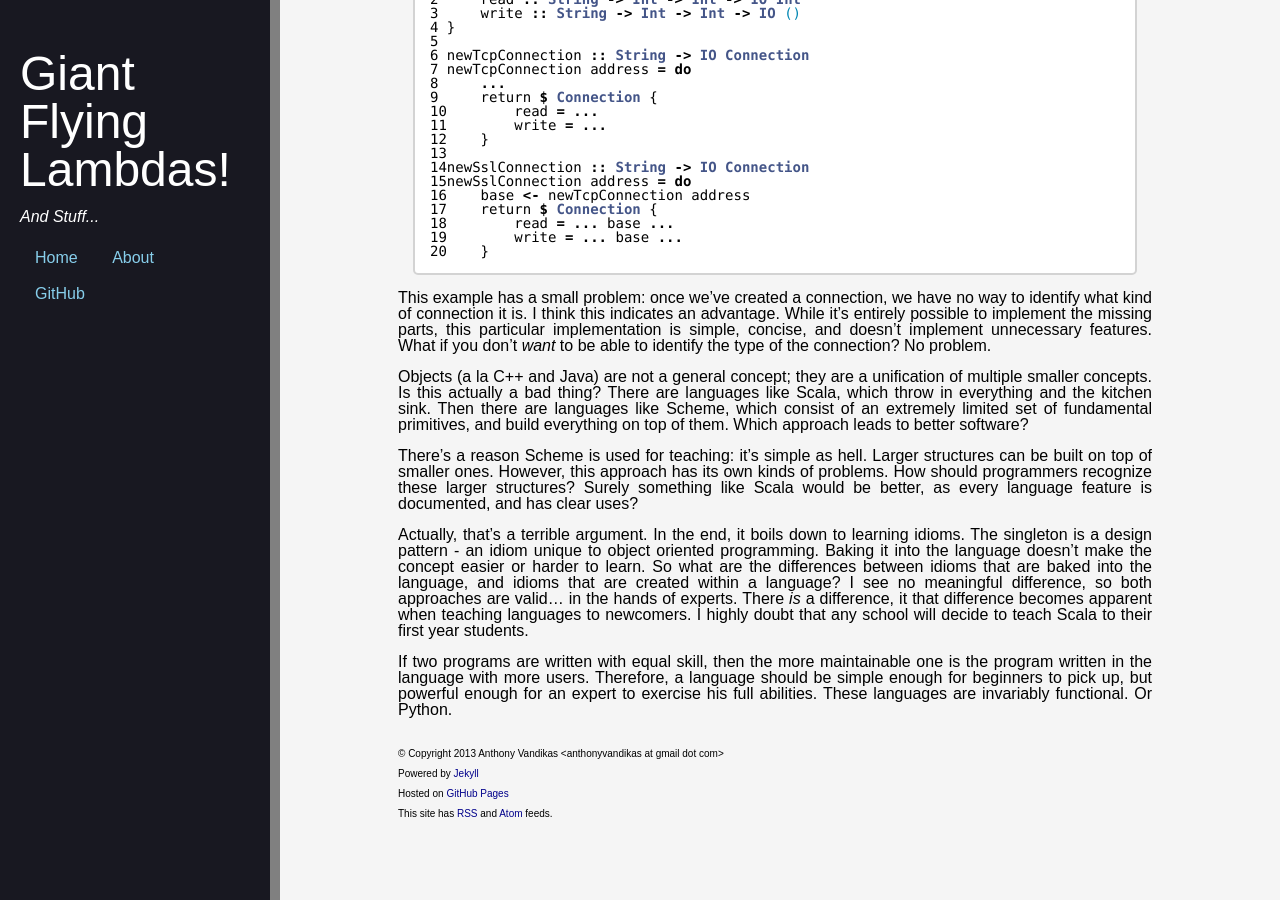
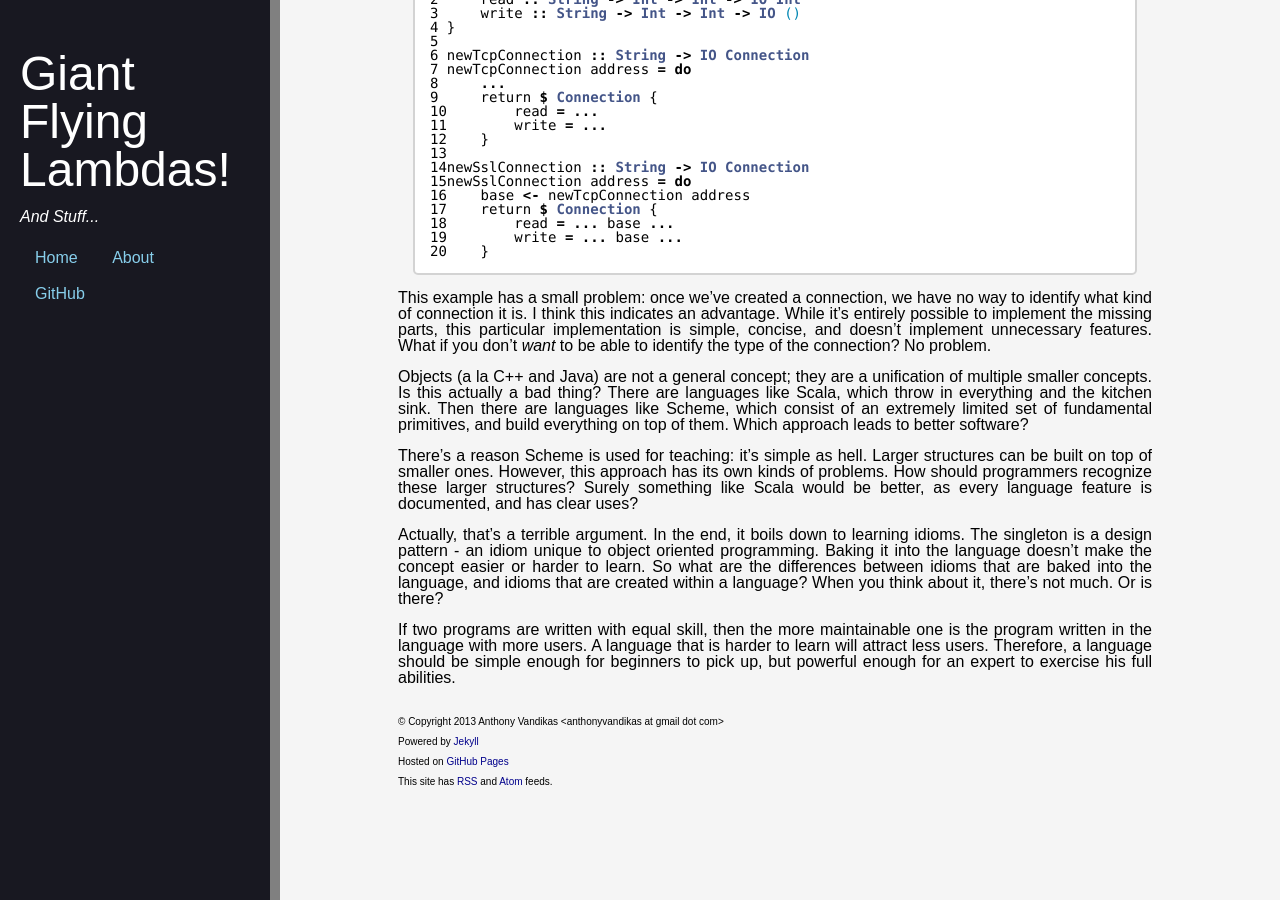
Before and after one commit to YellPika/YellPika.github.io, a Jekyll site: the page built from _posts/2013-12-09-the-perfect-language-paradigms.md, in a window 1280 px wide and 900 px high, scrolled down 858 px. Built offline with Jekyll 4.4.1, drawn with Linux system fonts in a browser that asks for light colours; Markdown is read by kramdown in place of the engine named in the settings.

Commit message:
Small update...

```diff
--- a/_posts/2013-12-09-the-perfect-language-paradigms.md
+++ b/_posts/2013-12-09-the-perfect-language-paradigms.md
@@ -97,17 +97,14 @@ Actually, that's a terrible argument. In the end, it boils down to learning
 idioms. The singleton is a design pattern - an idiom unique to object oriented
 programming. Baking it into the language doesn't make the concept easier or
 harder to learn. So what are the differences between idioms that are baked into
-the language, and idioms that are created within a language? I see no meaningful
-difference, so both approaches are valid... in the hands of experts. There _is_
-a difference, it that difference becomes apparent when teaching languages to
-newcomers. I highly doubt that any school will decide to teach Scala to their
-first year students.
+the language, and idioms that are created within a language? When you think
+about it, there's not much. Or is there?
 
 If two programs are written with equal skill, then the more maintainable one is
-the program written in the language with more users. Therefore, a language
-should be simple enough for beginners to pick up, but powerful enough for an
-expert to exercise his full abilities. These languages are invariably
-functional. Or Python.
+the program written in the language with more users. A language that is harder
+to learn will attract less users. Therefore, a language should be simple enough
+for beginners to pick up, but powerful enough for an expert to exercise his full
+abilities.
 
 [tlogic]: https://github.com/YellPika/tlogic
 [command]: http://en.wikipedia.org/wiki/Command_pattern
```
